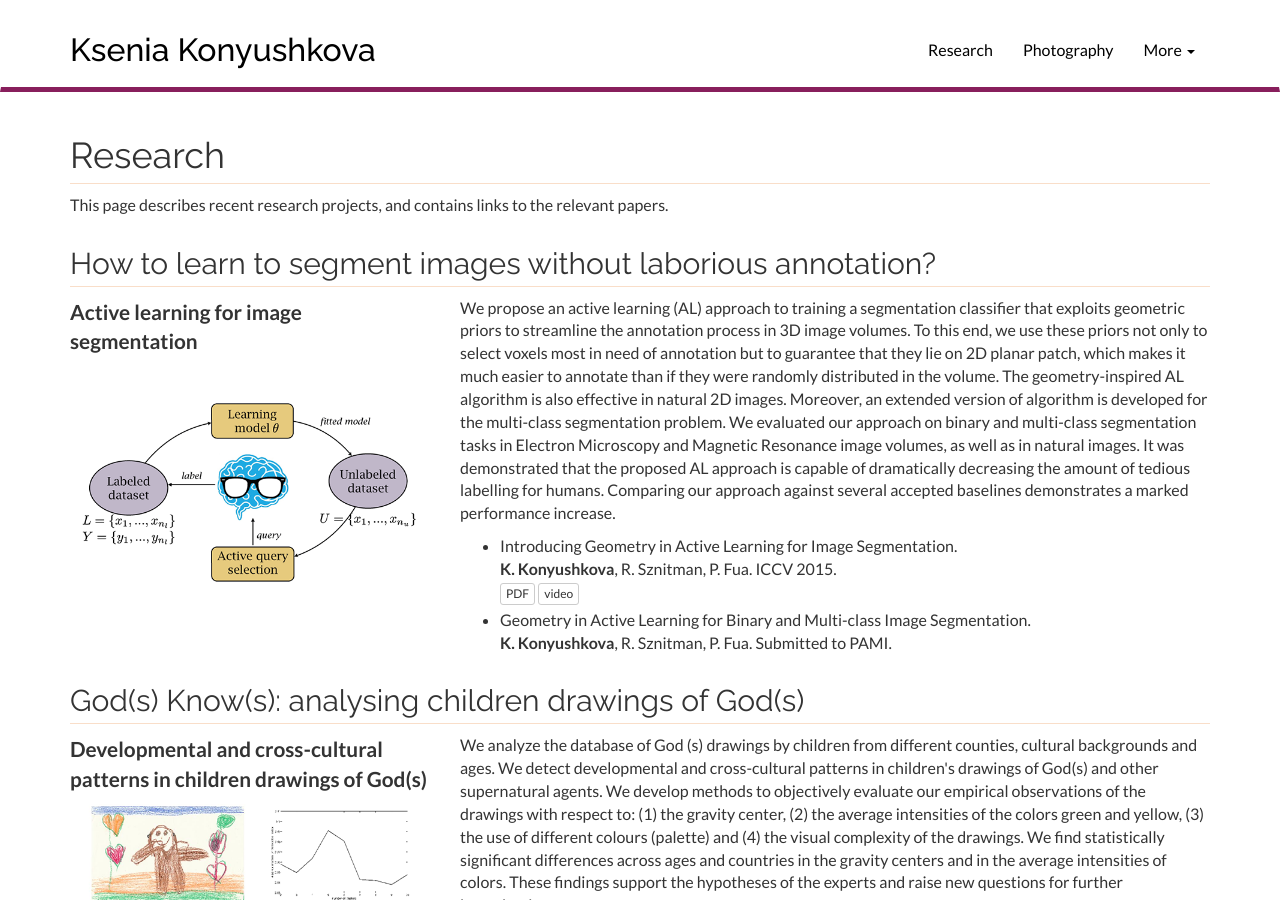
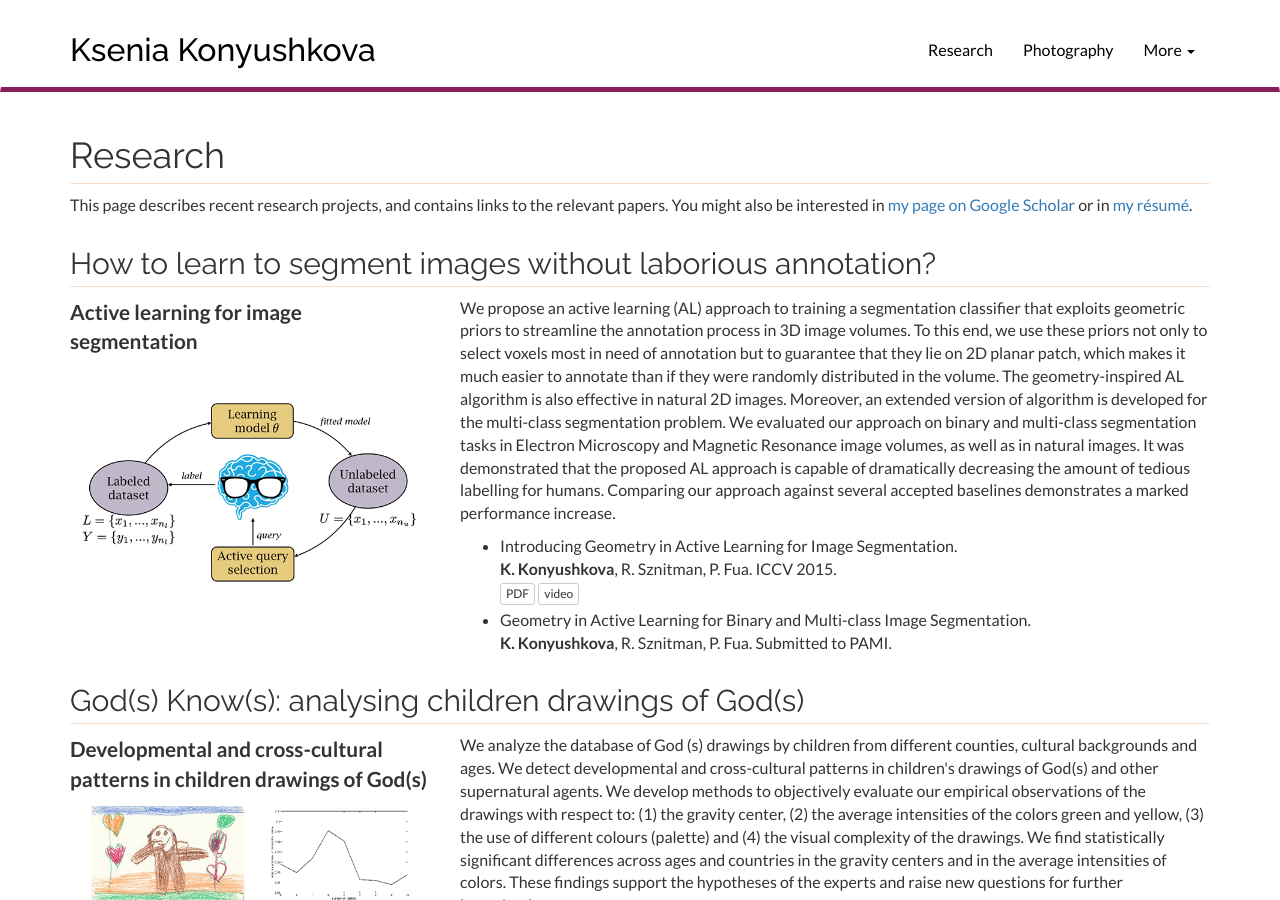
Before and after one commit to ksenia-konyushkova/ksyu-web, a Jekyll site: the page built from research.html, in a window 1280 px wide and 900 px high. Built offline with Jekyll 4.4.1, drawn with Linux system fonts in a browser that asks for light colours; nearby versions of some CDN libraries.

Commit message:
Add links to resume and Google scholar.
Edited the research page, and added two links to the introductory paragraph.

```diff
--- a/research.html
+++ b/research.html
@@ -9,6 +9,10 @@ permalink: /research
 <p>
   This page describes recent research projects, and contains links to the
   relevant papers.
+  You might also be interested in <a
+  href="https://scholar.google.ch/citations?user=gTACuSgAAAAJ&hl=en">my page on Google Scholar</a>
+  or in
+  <a href="https://s3-eu-west-1.amazonaws.com/lum-public/ksyu-web/resume-june16.pdf">my résumé</a>.
 </p>
 
 <div class="row row-research">
```
